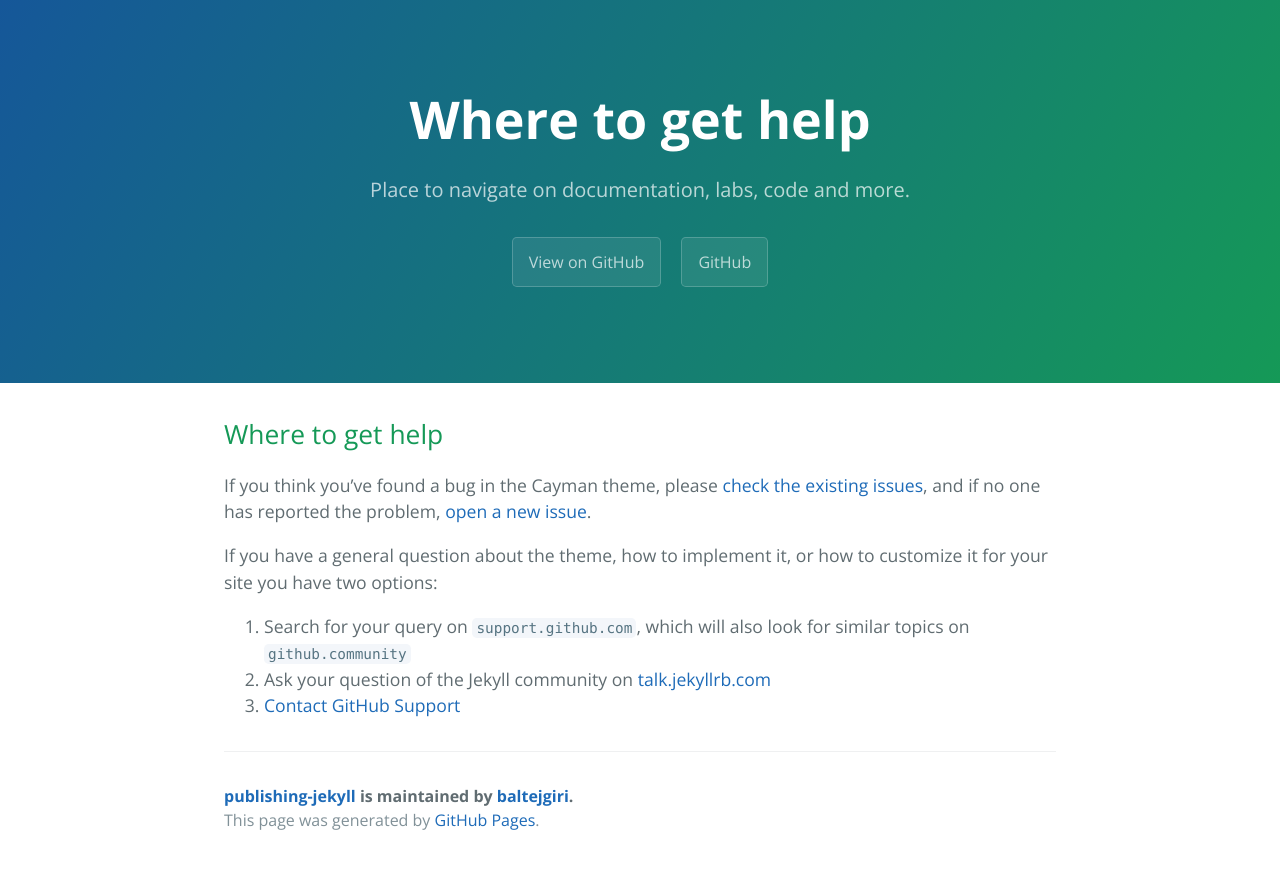
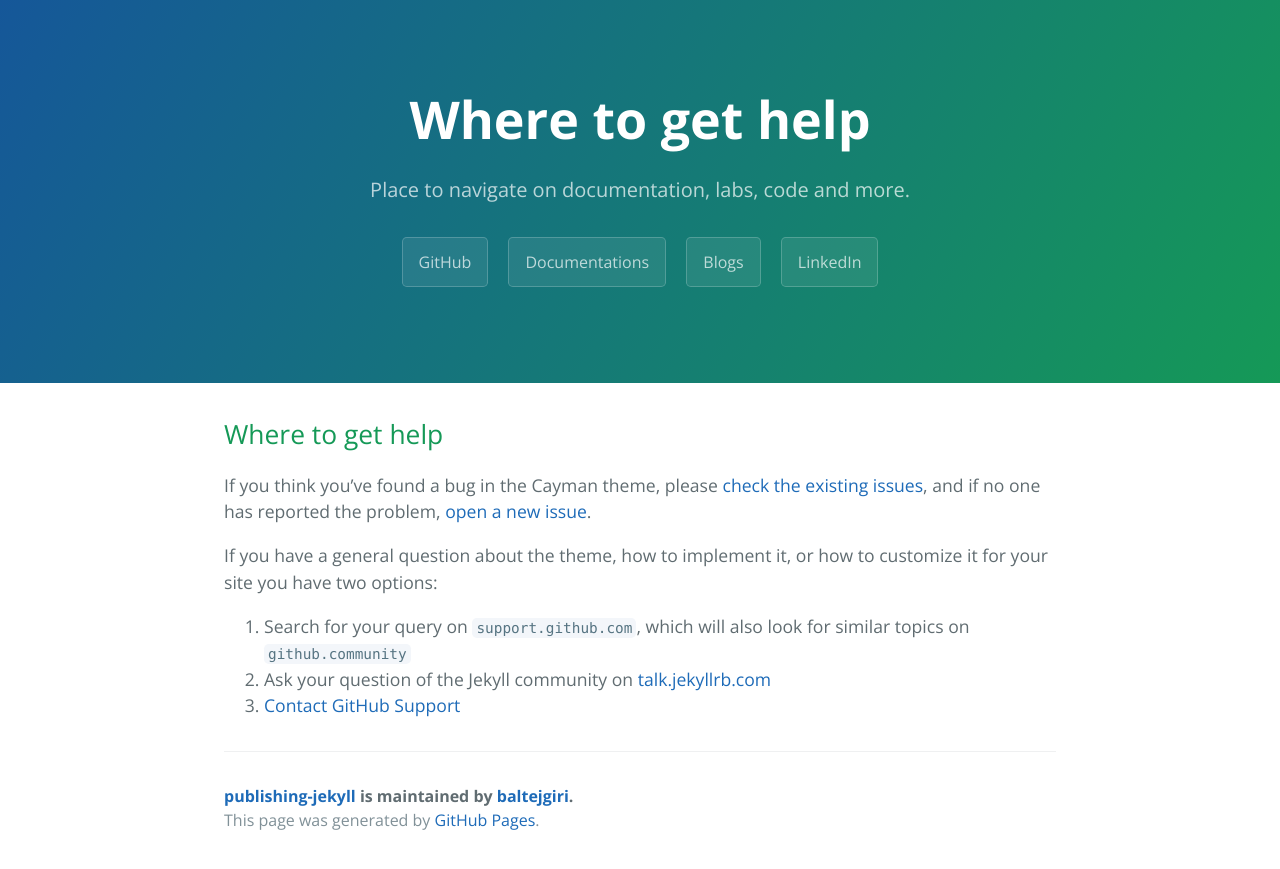
Before and after one commit to baltejgiri/publishing-jekyll, a Jekyll site: the page built from docs/SUPPORT.md, in a window 1280 px wide. Shown: the top 869 px of the page. Built offline with Jekyll 4.4.1, drawn with Linux system fonts in a browser that asks for light colours; our own code applies the rules of GitHub Pages for plain Markdown files.

Commit message:
Added docs, blogs, linkedin reference links

```diff
--- a/_layouts/default.html
+++ b/_layouts/default.html
@@ -19,8 +19,11 @@
       <h1 class="project-name">{{ page.title | default: site.title | default: site.github.repository_name }}</h1>
       <h2 class="project-tagline">{{ page.description | default: site.description | default: site.github.project_tagline }}</h2>
       {% if site.github.is_project_page %}
-        <a href="{{ site.github.repository_url }}" class="btn">View on GitHub</a>
         <a href="https://github.com/baltejgiri/baltejgiri" class="btn" target="_blank">GitHub</a>
+        <a href="https://github.com/baltejgiri/lab-documentations" class="btn" target="_blank">Documentations</a>
+        <a href="https://baltejgiri.github.io" class="btn" target="_blank">Blogs</a>
+        <a href="https://www.linkedin.com/in/baltej-giri/" class="btn" target="_blank">LinkedIn</a>
+
       {% endif %}
       {% if site.show_downloads %}
         <a href="{{ site.github.zip_url }}" class="btn">Download .zip</a>
```
